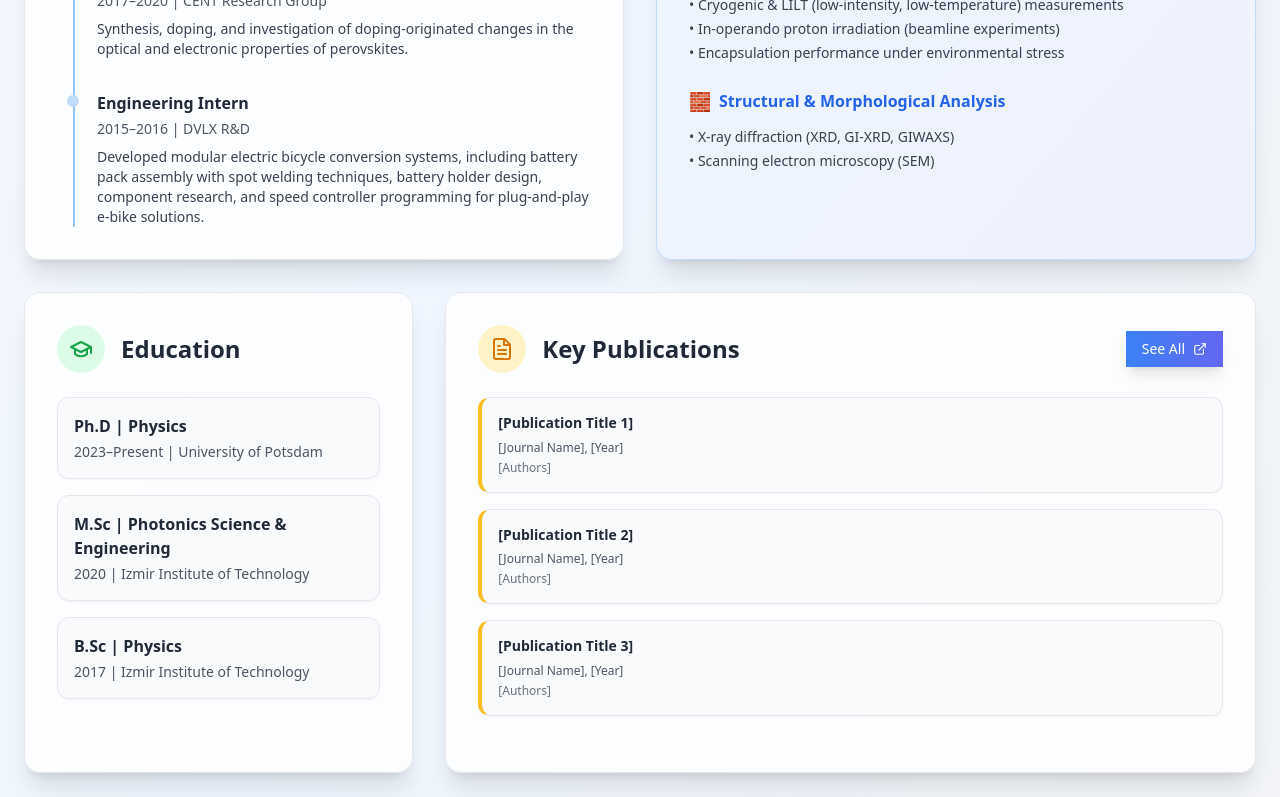
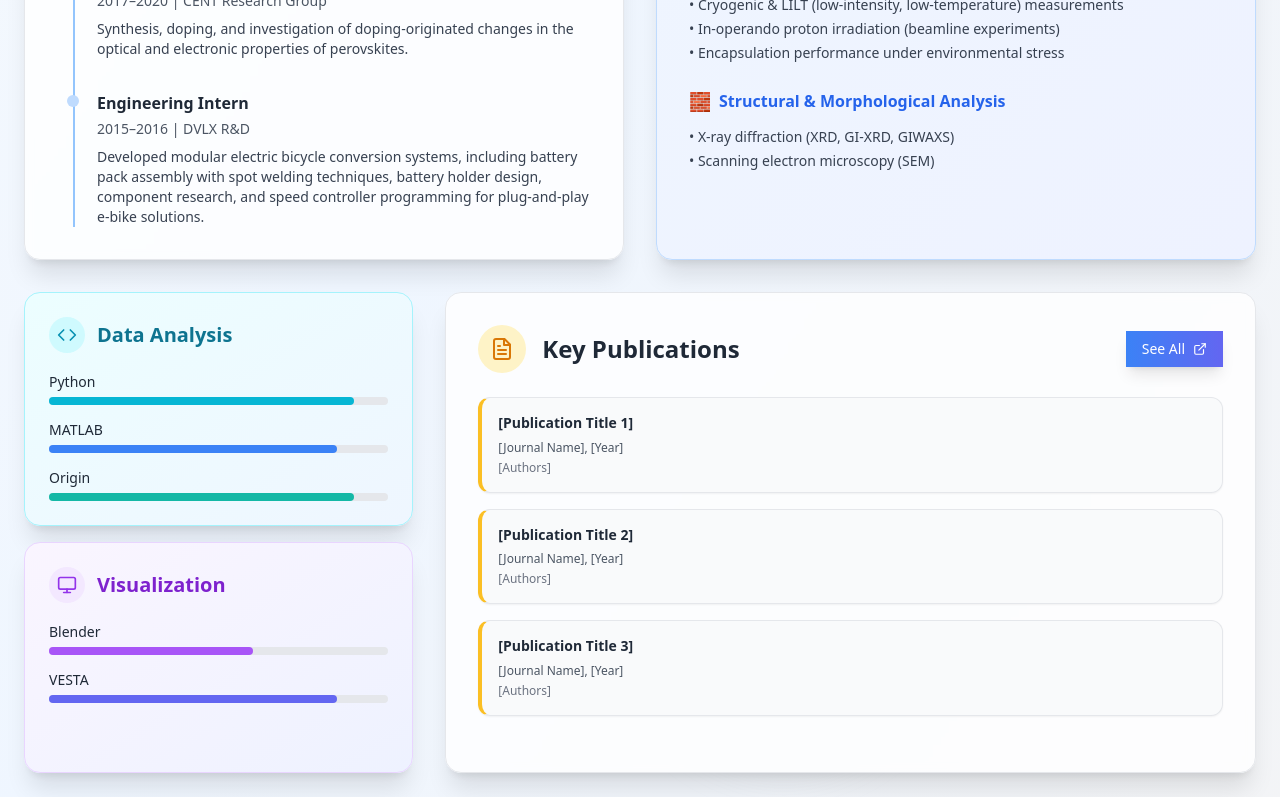
Before and after one commit to srcnzn/srcnzn.github.io, a Next.js app: page / in a window 1280 px wide. Shown: the part 2000-2797 px from the top of the page. Built offline with nearby package versions, Linux system fonts and the light colour scheme.

Commit message:
Fix mobile compatibility2

```diff
--- a/src/components/About.jsx
+++ b/src/components/About.jsx
@@ -24,8 +24,76 @@ export default function About() {
         {/* Profile and Bio Section */}
         <div className="mb-20">
           <div className="bg-white/80 backdrop-blur-sm rounded-2xl p-8 border border-gray-200 shadow-xl">
+            {/* Mobile Layout - Stacked */}
+            <div className="block lg:hidden">
+              {/* Profile Card - Mobile */}
+              <div className="text-center mb-8">
+                <div className="w-32 h-40 mx-auto mb-4 bg-gradient-to-br from-blue-500 to-indigo-600 rounded-xl p-1">
+                  <div className="w-full h-full bg-gradient-to-br from-blue-500 to-indigo-600 rounded-lg flex items-center justify-center overflow-hidden">
+                    <img
+                      src="/profile-photo.png"
+                      alt="Sercan Ozen"
+                      className="w-full h-full object-cover"
+                      onError={(e) => {
+                        e.target.style.display = "none"
+                        e.target.nextSibling.style.display = "flex"
+                      }}
+                    />
+                    <div
+                      className="w-full h-full flex flex-col items-center justify-center text-white"
+                      style={{ display: "none" }}
+                    >
+                      <User size={24} className="mb-2" />
+                      <span className="text-xs">Profile Photo</span>
+                    </div>
+                  </div>
+                </div>
+
+                <h3 className="text-2xl font-bold mb-2 bg-clip-text text-transparent bg-gradient-to-r from-blue-600 to-indigo-600">
+                  Sercan Ozen
+                </h3>
+                <p className="text-gray-600 mb-3">Doctoral Researcher</p>
+                <div className="space-y-2 text-sm text-gray-500">
+                  <div className="flex items-center justify-center">
+                    <GraduationCap size={14} className="mr-2 text-blue-500" />
+                    University of Potsdam
+                  </div>
+                  <div className="flex items-center justify-center">
+                    <Wrench size={14} className="mr-2 text-indigo-500" />
+                    Perovskite Solar Cells
+                  </div>
+                </div>
+              </div>
+
+              {/* Biography Text - Mobile */}
+              <div className="prose prose-lg max-w-none">
+                <p className="text-gray-700 leading-relaxed text-justify mb-4">
+                  I am Sercan Ozen, a doctoral researcher at the University of Potsdam, focusing on the performance,
+                  stability, and degradation mechanisms of all-perovskite solar cells in extreme environments. My
+                  research investigates the effects of low-intensity low-temperature (LILT) conditions, thermal cycling,
+                  radiation exposure, and fluctuating light intensities on the electrical and structural properties of
+                  single-junction and multi-junction perovskite solar cells.
+                </p>
+                <p className="text-gray-700 leading-relaxed text-justify mb-4">
+                  Through advanced characterization techniques and device simulations, I aim to understand charge
+                  transport dynamics, interfacial resistances, and long-term material stability, contributing to the
+                  feasibility of perovskite-based photovoltaics for space applications. I completed my Bachelor's and
+                  Master's degrees in Physics at the Izmir Institute of Technology, where I developed a strong interest
+                  in semiconductor physics, optoelectronic devices, and light-matter interactions.
+                </p>
+                <p className="text-gray-700 leading-relaxed text-justify">
+                  Beyond my academic work, I have a strong interest in scientific coding, data analysis, and
+                  visualization, often integrating computational tools into my research. During my time as a research
+                  assistant, I played a key role in setting up optical laboratories and experimental setups for the
+                  institute.
+                </p>
+              </div>
+            </div>
+
+            {/* Desktop Layout - Side by side with floating image */}
+            <div className="hidden lg:block">
               <div className="relative">
-              {/* Profile Picture - floats right and wraps with text */}
+                {/* Profile Picture - floats right and wraps with text on desktop */}
                 <div className="float-right w-[180px] ml-6 mb-6">
                   <div className="bg-gradient-to-br from-blue-500 to-indigo-600 rounded-xl p-1">
                     <div className="w-full h-[240px] bg-gradient-to-br from-blue-500 to-indigo-600 rounded-lg flex items-center justify-center overflow-hidden">
@@ -65,21 +133,21 @@ export default function About() {
                   </div>
                 </div>
 
-              {/* Biography Text */}
+                {/* Biography Text - Desktop */}
                 <div className="prose prose-lg max-w-none">
                   <p className="text-gray-700 leading-relaxed text-justify mb-6">
                     I am Sercan Ozen, a doctoral researcher at the University of Potsdam, focusing on the performance,
                     stability, and degradation mechanisms of all-perovskite solar cells in extreme environments. My
-                  research investigates the effects of low-intensity low-temperature (LILT) conditions, thermal cycling,
-                  radiation exposure, and fluctuating light intensities on the electrical and structural properties of
-                  single-junction and multi-junction perovskite solar cells.
+                    research investigates the effects of low-intensity low-temperature (LILT) conditions, thermal
+                    cycling, radiation exposure, and fluctuating light intensities on the electrical and structural
+                    properties of single-junction and multi-junction perovskite solar cells.
                   </p>
                   <p className="text-gray-700 leading-relaxed text-justify mb-6">
                     Through advanced characterization techniques and device simulations, I aim to understand charge
                     transport dynamics, interfacial resistances, and long-term material stability, contributing to the
                     feasibility of perovskite-based photovoltaics for space applications. I completed my Bachelor's and
-                  Master's degrees in Physics at the Izmir Institute of Technology, where I developed a strong interest
-                  in semiconductor physics, optoelectronic devices, and light-matter interactions.
+                    Master's degrees in Physics at the Izmir Institute of Technology, where I developed a strong
+                    interest in semiconductor physics, optoelectronic devices, and light-matter interactions.
                   </p>
                   <p className="text-gray-700 leading-relaxed text-justify">
                     Beyond my academic work, I have a strong interest in scientific coding, data analysis, and
@@ -91,6 +159,7 @@ export default function About() {
 
                 {/* Clear float */}
                 <div className="clear-both"></div>
+              </div>
             </div>
           </div>
         </div>
@@ -227,31 +296,66 @@ export default function About() {
             </div>
           </div>
 
-          {/* SECOND ROW: Education | Key Publications */}
+          {/* SECOND ROW: Data Analysis + Visualization | Key Publications */}
           <div className="grid grid-cols-1 sm:grid-cols-2 lg:grid-cols-3 gap-4 sm:gap-8">
-            {/* Education */}
-            <div className="bg-white/80 backdrop-blur-sm rounded-2xl p-8 border border-gray-200 shadow-xl">
-              <div className="flex items-center mb-6">
-                <div className="p-3 bg-green-100 rounded-full mr-4">
-                  <GraduationCap className="text-green-600" size={24} />
+            {/* Left Column: Data Analysis + Visualization stacked */}
+            <div className="flex flex-col space-y-4 h-full">
+              {/* Data Analysis */}
+              <div className="bg-gradient-to-br from-cyan-50 to-blue-50 backdrop-blur-sm rounded-2xl p-6 border border-cyan-200 shadow-xl flex-1 flex flex-col">
+                <div className="flex items-center mb-4">
+                  <div className="p-2 bg-cyan-100 rounded-full mr-3">
+                    <Code className="text-cyan-600" size={20} />
                   </div>
-                <h3 className="text-2xl font-bold text-gray-800">Education</h3>
+                  <h3 className="text-xl font-bold text-cyan-700">Data Analysis</h3>
                 </div>
 
-              <div className="space-y-4">
-                <div className="bg-gray-50 border border-gray-200 rounded-xl p-4 shadow-sm">
-                  <h4 className="font-bold text-gray-800 mb-1">Ph.D | Physics</h4>
-                  <p className="text-sm text-gray-600">2023–Present | University of Potsdam</p>
+                <div className="space-y-3 flex-1">
+                  {[
+                    { skill: "Python", level: 90, color: "bg-cyan-500" },
+                    { skill: "MATLAB", level: 85, color: "bg-blue-500" },
+                    { skill: "Origin", level: 90, color: "bg-teal-500" },
+                  ].map((item, index) => (
+                    <div key={index}>
+                      <div className="mb-1">
+                        <span className="text-gray-800 font-medium text-sm">{item.skill}</span>
+                      </div>
+                      <div className="w-full bg-gray-200 rounded-full h-2">
+                        <div
+                          className={`${item.color} h-2 rounded-full transition-all duration-1000 ease-out`}
+                          style={{ width: `${item.level}%` }}
+                        ></div>
+                      </div>
+                    </div>
+                  ))}
+                </div>
               </div>
 
-                <div className="bg-gray-50 border border-gray-200 rounded-xl p-4 shadow-sm">
-                  <h4 className="font-bold text-gray-800 mb-1">M.Sc | Photonics Science & Engineering</h4>
-                  <p className="text-sm text-gray-600">2020 | Izmir Institute of Technology</p>
+              {/* Visualization */}
+              <div className="bg-gradient-to-br from-purple-50 to-indigo-50 backdrop-blur-sm rounded-2xl p-6 border border-purple-200 shadow-xl flex-1 flex flex-col">
+                <div className="flex items-center mb-4">
+                  <div className="p-2 bg-purple-100 rounded-full mr-3">
+                    <Monitor className="text-purple-600" size={20} />
+                  </div>
+                  <h3 className="text-xl font-bold text-purple-700">Visualization</h3>
                 </div>
 
-                <div className="bg-gray-50 border border-gray-200 rounded-xl p-4 shadow-sm">
-                  <h4 className="font-bold text-gray-800 mb-1">B.Sc | Physics</h4>
-                  <p className="text-sm text-gray-600">2017 | Izmir Institute of Technology</p>
+                <div className="space-y-3 flex-1">
+                  {[
+                    { skill: "Blender", level: 60, color: "bg-purple-500" },
+                    { skill: "VESTA", level: 85, color: "bg-indigo-500" },
+                  ].map((item, index) => (
+                    <div key={index}>
+                      <div className="mb-1">
+                        <span className="text-gray-800 font-medium text-sm">{item.skill}</span>
+                      </div>
+                      <div className="w-full bg-gray-200 rounded-full h-2">
+                        <div
+                          className={`${item.color} h-2 rounded-full transition-all duration-1000 ease-out`}
+                          style={{ width: `${item.level}%` }}
+                        ></div>
+                      </div>
+                    </div>
+                  ))}
                 </div>
               </div>
             </div>
@@ -302,70 +406,6 @@ export default function About() {
               </div>
             </div>
           </div>
-
-          {/* THIRD ROW: Data Analysis | Visualization (2 columns) */}
-          <div className="grid grid-cols-1 lg:grid-cols-2 gap-4 sm:gap-8">
-            {/* Data Analysis */}
-            <div className="bg-gradient-to-br from-cyan-50 to-blue-50 backdrop-blur-sm rounded-2xl p-8 border border-cyan-200 shadow-xl">
-              <div className="flex items-center mb-6">
-                <div className="p-3 bg-cyan-100 rounded-full mr-4">
-                  <Code className="text-cyan-600" size={24} />
-                </div>
-                <h3 className="text-2xl font-bold text-cyan-700">Data Analysis</h3>
-              </div>
-
-              <div className="space-y-4">
-                {[
-                  { skill: "Python", level: 90, color: "bg-cyan-500" },
-                  { skill: "MATLAB", level: 85, color: "bg-blue-500" },
-                  { skill: "Origin", level: 75, color: "bg-teal-500" },
-                ].map((item, index) => (
-                  <div key={index}>
-                    <div className="flex justify-between items-center mb-2">
-                      <span className="text-gray-800 font-medium">{item.skill}</span>
-                      <span className="text-gray-600 text-sm">{item.level}%</span>
-                    </div>
-                    <div className="w-full bg-gray-200 rounded-full h-2">
-                      <div
-                        className={`${item.color} h-2 rounded-full transition-all duration-1000 ease-out`}
-                        style={{ width: `${item.level}%` }}
-                      ></div>
-                    </div>
-                  </div>
-                ))}
-              </div>
-            </div>
-
-            {/* Visualization */}
-            <div className="bg-gradient-to-br from-purple-50 to-indigo-50 backdrop-blur-sm rounded-2xl p-8 border border-purple-200 shadow-xl">
-              <div className="flex items-center mb-6">
-                <div className="p-3 bg-purple-100 rounded-full mr-4">
-                  <Monitor className="text-purple-600" size={24} />
-                </div>
-                <h3 className="text-2xl font-bold text-purple-700">Visualization</h3>
-              </div>
-
-              <div className="space-y-4">
-                {[
-                  { skill: "Blender", level: 70, color: "bg-purple-500" },
-                  { skill: "VESTA", level: 60, color: "bg-indigo-500" },
-                ].map((item, index) => (
-                  <div key={index}>
-                    <div className="flex justify-between items-center mb-2">
-                      <span className="text-gray-800 font-medium">{item.skill}</span>
-                      <span className="text-gray-600 text-sm">{item.level}%</span>
-                    </div>
-                    <div className="w-full bg-gray-200 rounded-full h-2">
-                      <div
-                        className={`${item.color} h-2 rounded-full transition-all duration-1000 ease-out`}
-                        style={{ width: `${item.level}%` }}
-                      ></div>
-                    </div>
-                  </div>
-                ))}
-              </div>
-            </div>
-          </div>
         </div>
       </div>
     </div>
--- a/src/components/Home.jsx
+++ b/src/components/Home.jsx
@@ -9,8 +9,8 @@ export default function Home() {
         </h1>
         <p className="text-xl md:text-2xl mb-8 text-gray-300">Doctoral Researcher in Physics</p>
         <p className="text-lg max-w-3xl mx-auto mb-10 text-gray-400">
-          Investigating perovskite solar cells for extreme environments and space applications, focusing on performance
-          stability and degradation mechanisms.
+          Exploring single- and multi-junction perovskite solar cells for space: from radiation hardness and LILT to
+          performance benchmarking and mechanical tests.
         </p>
         <div className="flex flex-wrap justify-center gap-4">
           <button
```
Lines whose indentation alone changed are shown as unchanged.
